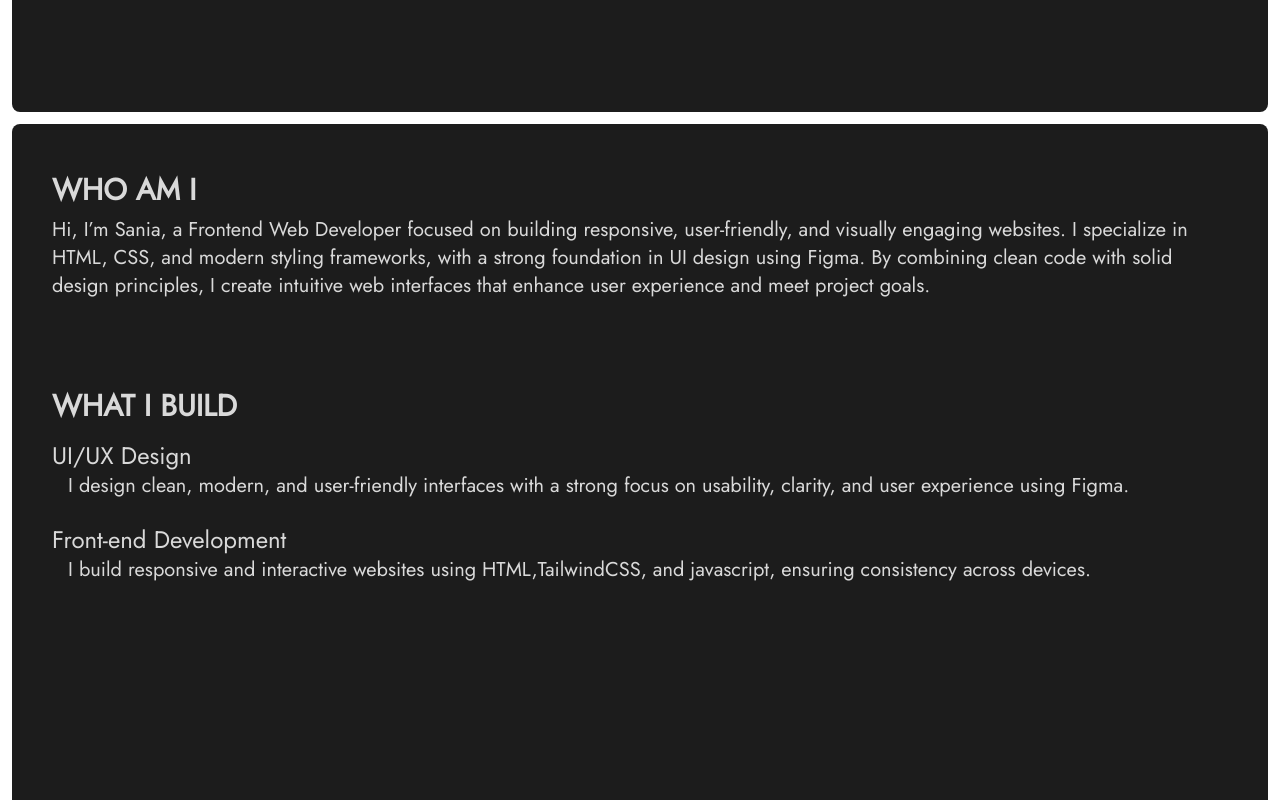
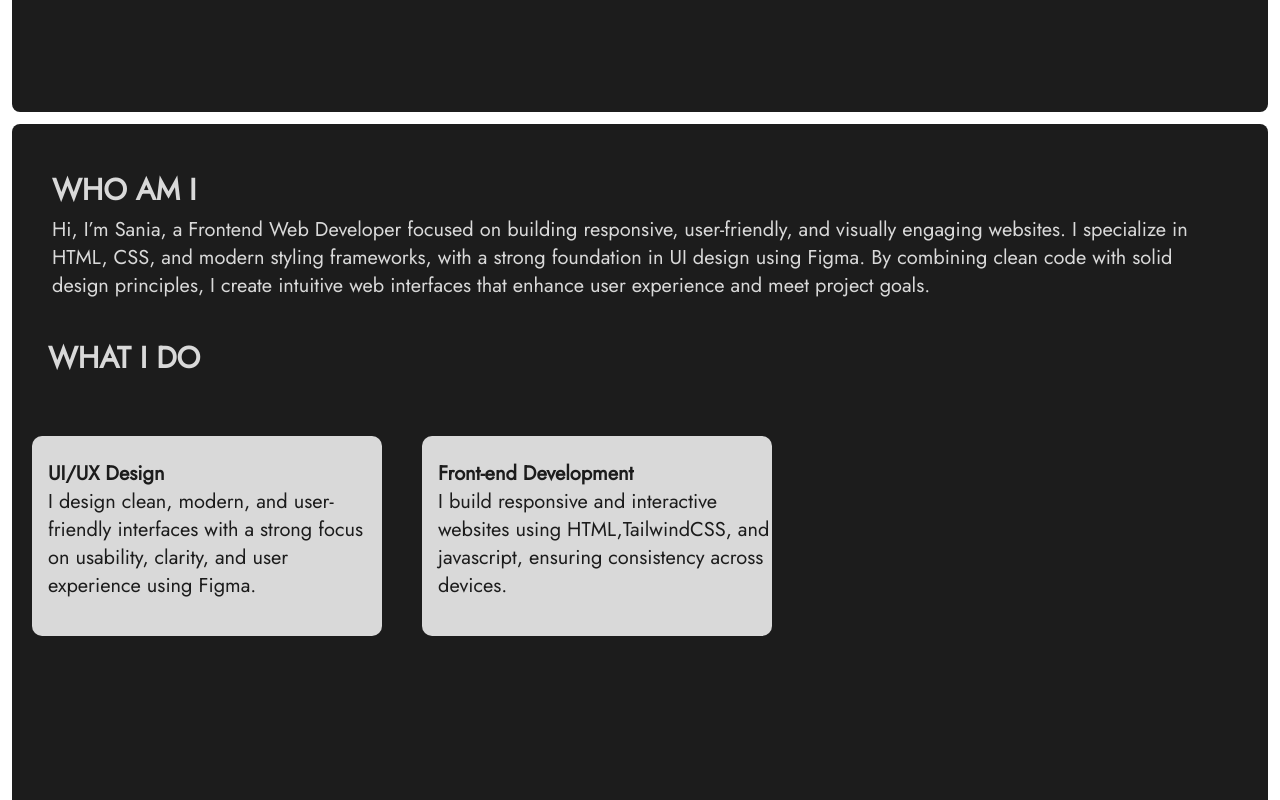
Before and after one commit to sania217/sania-s-portfolio, a website: page index.html in a window 1280 px wide. Shown: the part 700-1500 px from the top of the page. Drawn offline with nearby package versions, Linux system fonts and the light colour scheme; a web font is replaced by a local one.

Commit message:
updated about section

```diff
--- a/index.html
+++ b/index.html
@@ -104,7 +104,7 @@
 
        <!-- about section -->
 
-        <section id="about" class="h-auto lg:min-h-screen md:min-h-screen bg-[#1C1C1C] m-3 rounded-lg ">
+        <section id="about" class="h-[800px] lg:h-screen md:h-screen bg-[#1C1C1C] m-3 rounded-lg ">
           <div class="px-10 pb-10 pt-12 2xl:p-20 2xl:pt-24">
             <h1 class="font-jost font-semibold 2xl:text-4xl lg:text-3xl md:text-2xl sm:text-2xl text-[#D9D9D9]">WHO AM I
             </h1>
@@ -115,18 +115,33 @@
            </p>
          </div>
 
-          <div class="px-10 pt-12 2xl:p-20 2xl:pt-24">
-          <h1 class="font-jost font-semibold 2xl:text-4xl lg:text-3xl md:text-2xl sm:text-2xl text-[#D9D9D9]">WHAT I BUILD
+         <div class=" px-5  2xl:p-20 2xl:pt-24 ">
+            <h1 class="pl-4 font-jost font-semibold 2xl:text-4xl lg:text-3xl md:text-2xl sm:text-2xl text-[#D9D9D9]">WHAT I DO
             </h1>
-          <h2 class=" pt-4 font-jost font-medium lg:text-2xl md:text-2xl sm:text-xl text-[#D9D9D9]">UI/UX Design
+           <div class=" lg:flex lg:flex-row lg:mt-10 lg:gap-10 md:flex md:flex-row md:mt-5 md:gap-10  ">
+             <div class=" mt-5 bg-[#D9D9D9]
+                      h-[120px] w-[250px]
+                      2xl:h-[250px] 2xl:w-[300px]
+                      lg:h-[200px] lg:w-[350px]
+                      md:h-[150px] md:w-[300px] rounded-[10px] ">
+               <h2 class="pl-2 lg:pt-6 lg:pl-4 md:pt-2 md:pl-2 font-jost font-semibold lg:text-xl md:text-xl sm:text-xl text-[#1C1C1C] ">UI/UX Design
                </h2>
-          <p class=" pl-4 font-jost 2xl:text-2xl lg:text-xl md:text-lg sm:text-lg text-[#D9D9D9] ">I design clean, modern,
+               <p class="pl-4 font-jost 2xl:text-2xl lg:text-xl md:text-lg sm:text-lg text-[#1C1C1C] ">I design clean, modern,
                 and user-friendly interfaces with a strong focus on usability, clarity, and user experience using Figma.
                </p>
-          <h2 class="pt-6 font-jost font-medium  lg:text-2xl md:text-2xl sm:text-xl text-[#D9D9D9]">Front-end Development
+             </div>
+
+             <div class=" mt-5 bg-[#D9D9D9]
+                      h-[120px] w-[250px]
+                      2xl:h-[250px] 2xl:w-[300px]
+                      lg:h-[200px] lg:w-[350px]
+                      md:h-[150px] md:w-[300px] rounded-[10px] ">
+               <h2 class="pl-2 lg:pt-6 lg:pl-4 md:pt-2 md:pl-2 font-jost font-semibold  lg:text-xl md:text-xl sm:text-xl text-[#1C1C1C]">Front-end Development
                </h2>
-          <p class="pl-4 font-jost 2xl:text-2xl lg:text-xl md:text-lg sm:text-lg text-[#D9D9D9] ">I build responsive and interactive websites
+               <p class="pl-4 font-jost 2xl:text-2xl lg:text-xl md:text-lg sm:text-lg text-[#1C1C1C] ">I build responsive and interactive websites
                using HTML,TailwindCSS, and javascript, ensuring consistency across devices.</p>
+             </div>
+           </div>
           </div>
         </section>
 
```
Lines whose indentation alone changed are shown as unchanged.
